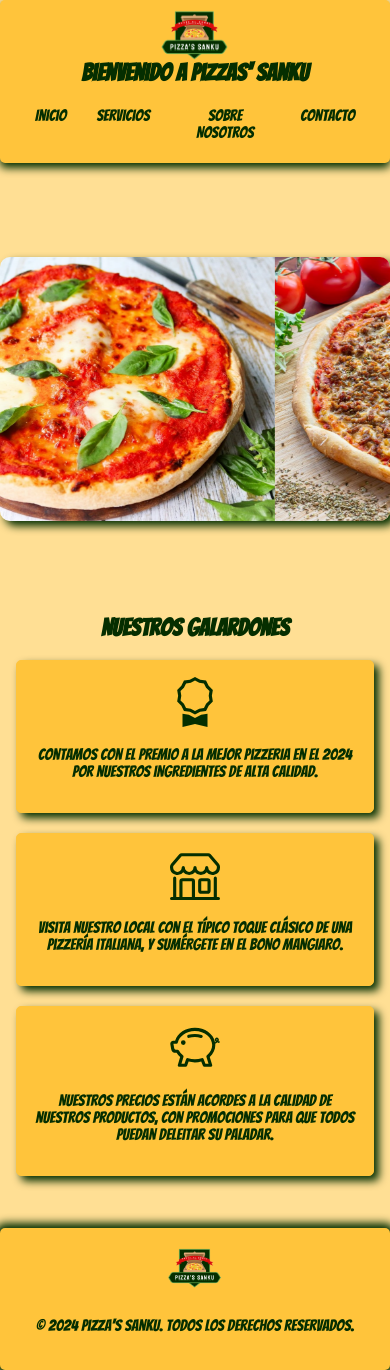
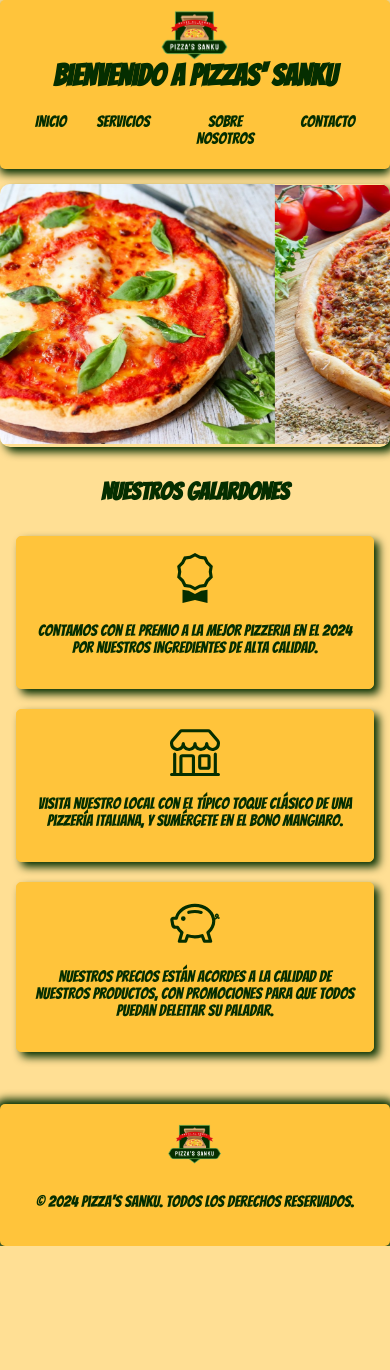
Before and after one commit to elSanku/Tarea3, a website: page index.html in a window 390 px wide. After the commit the page ends 1246 px from the top, so only its background shows below. Drawn offline with Linux system fonts and the light colour scheme.

Commit message:
Se arregla link de css, comentarios en html y comentarios en css (#1)
Co-authored-by: Felipe Andres Bustamante Alcavil <fbustamante@SOFTLAND.CL>

```diff
--- a/assets/scss/base/_styles.scss
+++ b/assets/scss/base/_styles.scss
@@ -17,165 +17,157 @@ body {
 
 /* Estilos Header */
 .header {
-    background-color: var(--color-principal);
-    padding: 10px 20px;
-    display: flex;
-    align-items: center;
-    justify-content: space-between;
-    border-radius: 5px;
-    box-shadow: 0 5px 8px var(--color-detalles);
+    background-color: var(--color-principal); /* Color de fondo del header */
+    padding: 10px 20px; /* Espaciado interno del header */
+    display: flex; /* Utiliza flexbox para el layout del header */
+    align-items: center; /* Centra verticalmente los elementos del header */
+    justify-content: space-between; /* Espacia elementos entre sí */
+    border-radius: 5px; /* Bordes redondeados */
+    box-shadow: 0 5px 8px var(--color-detalles); /* Sombra del header */
 }
 
 .header__content {
-    display: flex;
-    align-items: center;
-    flex: 1;
-    justify-content: space-between;
+    display: flex; /* Flexbox para el contenido del header */
+    align-items: center; /* Centra verticalmente el contenido */
+    flex: 1; /* Permite que el contenido ocupe el espacio disponible */
+    justify-content: space-between; /* Espacio entre elementos del contenido */
 }
 
 .header__logo {
-    height: 50px;
+    height: 50px; /* Altura del logo */
 }
 
 .header__titulo {
-    color: var(--color-detalles);
-    margin: 0 10px;
-    text-align: center;
-    flex: 1;
+    color: var(--color-detalles); /* Color del título */
+    margin: 0 10px; /* Margen lateral */
+    text-align: center; /* Centra el texto */
+    flex: 1; /* Permite que el título ocupe el espacio disponible */
+    font-size: 30px; /* Tamaño de la fuente */
 }
 
 .header__nav {
-    display: flex;
-    justify-content: flex-end;
+    display: flex; /* Flexbox para la navegación */
+    justify-content: flex-end; /* Alinea los links a la derecha */
 }
 
 .header__nav-link {
-    color: var(--color-detalles);
-    text-decoration: none;
-    margin-left: 20px;
-    padding: 7px 10px;
-    transition: background-color 0.3s, box-shadow 0.3s; /* Añadir transiciones */
+    color: var(--color-detalles); /* Color de los links de navegación */
+    text-decoration: none; /* Elimina subrayado */
+    margin-left: 20px; /* Margen a la izquierda de los links */
+    padding: 7px 10px; /* Espaciado interno de los links */
+    transition: background-color 0.3s, box-shadow 0.3s; /* Transiciones suaves para hover */
 }
 
 .header__nav-link:hover {
-    background-color: var(--color-navegador);
-    border-radius: 5px;
-    box-shadow: 5px 5px 8px var(--color-detalles);
+    background-color: var(--color-navegador); /* Color de fondo al pasar el mouse */
+    border-radius: 5px; /* Bordes redondeados en hover */
+    box-shadow: 5px 5px 8px var(--color-detalles); /* Sombra al pasar el mouse */
 }
 
 /* Estilos Slider (Carrusel) */
 .hero-section {
-    display: flex;
-    justify-content: center;
-    align-items: center;
-    height: 50vh; /* Ajusta la altura del hero */
-    margin: 15px 0;
+    flex: 1; /* Deja que esta sección ocupe el espacio disponible */
+    display: flex; /* Flexbox para centrar el contenido */
+    justify-content: center; /* Centra horizontalmente */
+    align-items: center; /* Centra verticalmente */
+    margin: 15px 0; /* Margen superior e inferior */
     cursor: pointer; /* Indica que es interactivo */
+    position: relative; /* Contexto para posicionamientos internos */
 }
 
 .hero-section__slider {
-    position: relative;
+    flex: 1; /* Permite que el slider ocupe el espacio disponible */
     max-width: 800px; /* Ancho máximo del slider */
     max-height: 400px; /* Altura máxima del slider */
-    overflow: hidden; /* Oculta el contenido que desborda */
+    overflow: hidden; /* Oculta contenido que desborda */
     border-radius: 10px; /* Bordes redondeados */
-    box-shadow: 5px 5px 8px var(--color-detalles); /* Sombra */
-    display: flex;
-    justify-content: center;
+    box-shadow: 5px 5px 8px var(--color-detalles); /* Sombra del slider */
 }
 
 .hero-section__slides {
     display: flex; /* Flexbox para los slides */
-    align-items: center;
-    transition: transform 0.5s ease; /* Transición suave */
+    align-items: center; /* Centra verticalmente los slides */
+    transition: transform 0.5s ease; /* Transición suave para movimiento de slides */
 }
 
 .hero-section__slide {
     min-width: 100%; /* Cada slide ocupa el 100% del ancho */
-    align-items: center; /* Centra verticalmente */
 }
 
-.hero-section__img {
+.hero-section__slide-img {
     width: 100%; /* Imagen ocupa todo el ancho del slide */
     height: 100%; /* Imagen ocupa toda la altura del slide */
     object-fit: cover; /* Mantiene la relación de aspecto de la imagen y cubre el contenedor */
 }
 
-.hero-section__img img {
-    width: 100%; /* Ocupa todo el ancho del contenedor */
-    height: 100%; /* Ocupa toda la altura del contenedor */
-    object-fit: cover; /* Cubre el contenedor manteniendo la relación de aspecto */
-
-}
-
 /* Estilos Main */
 .main-content {
-    padding: 0rem 1rem 2rem 1rem;
+    padding: 0rem 1rem 2rem 1rem; /* Espaciado del contenido principal */
 }
 
 .main-content__titulo {
-    text-align: center;
-    color: var(--color-detalles);
-    margin: 15px 0;
+    text-align: center; /* Centra el título del contenido principal */
+    color: var(--color-detalles); /* Color del texto */
+    margin: 2rem 0; /* Margen superior e inferior */
 }
 
 .main-content__pilares {
-    display: grid; /* Cambiar a grid */
+    display: grid; /* Cambiar a grid para los pilares */
     grid-template-columns: repeat(auto-fit, minmax(250px, 1fr)); /* Columnas responsivas */
     gap: 20px; /* Espaciado entre pilares */
-    margin: 20px 0;
+    margin: 20px 0; /* Margen superior e inferior */
 }
 
 .main-content__pilar {
-    text-align: center;
-    padding: 1rem; /* Cambiado a rem */
-    border: 1px solid var(--color-principal);
-    border-radius: 5px;
-    box-shadow: 5px 5px 8px var(--color-detalles);
-    background-color: var(--color-principal);
-    transition: transform 0.2s ease; /* Añadir transición */
+    text-align: center; /* Centra el texto del pilar */
+    padding: 1rem; /* Espaciado interno del pilar */
+    border: 1px solid var(--color-principal); /* Borde del pilar */
+    border-radius: 5px; /* Bordes redondeados */
+    box-shadow: 5px 5px 8px var(--color-detalles); /* Sombra del pilar */
+    background-color: var(--color-principal); /* Color de fondo del pilar */
 }
 
 .main-content__texto,
 .main-content__icon {
-    color: var(--color-detalles);
+    color: var(--color-detalles); /* Color del texto e iconos */
 }
+
 .main-content__icon:hover {
-    transition: transform 0.3s ease; /* Transición suave */
+    transition: transform 0.3s ease; /* Transición suave al pasar el mouse */
     transform: translateY(-5px); /* Eleva el pilar al pasar el ratón */
 }
 
 /* Estilo Footer */
 .footer {
-    border-radius: 5px;
-    box-shadow: 0px 0px 8px 5px var(--color-detalles);
-    background-color: var(--color-principal);
-    color: var(--color-detalles);
-    text-align: center;
-    padding: 20px 0;
+    border-radius: 5px; /* Bordes redondeados */
+    box-shadow: 0px 0px 8px 5px var(--color-detalles); /* Sombra del footer */
+    background-color: var(--color-principal); /* Color de fondo del footer */
+    color: var(--color-detalles); /* Color del texto */
+    text-align: center; /* Centra el texto en el footer */
+    padding: 20px 0; /* Espaciado interno del footer */
 }
 
 .footer__logo {
-    height: 40px;
-    margin-bottom: 10px;
+    height: 40px; /* Altura del logo en el footer */
+    margin-bottom: 10px; /* Margen inferior del logo */
 }
 
 /* Media Queries */
 @media (max-width: 838px) {
     .header {
-        flex-direction: column;
-        align-items: center;
-        text-align: center;
+        flex-direction: column; /* Cambia a columna en pantallas pequeñas */
+        align-items: center; /* Centra elementos en la columna */
+        text-align: center; /* Centra el texto */
     }
 
     .header__nav {
-        justify-content: center;
-        margin-top: 10px;
+        justify-content: center; /* Centra los links de navegación */
+        margin-top: 10px; /* Margen superior para separación */
     }
 
     .header__nav-link {
-        margin: 5px;
-        text-align: center;
+        margin: 5px; /* Margen para los links de navegación */
+        text-align: center; /* Centra el texto de los links */
     }
 
     .main-content__pilares {
--- a/index.html
+++ b/index.html
@@ -5,15 +5,15 @@
     <meta charset="UTF-8">
     <meta name="viewport" content="width=device-width, initial-scale=1.0">
     <title>Pizza's Sanku</title>
-    <link rel="stylesheet" href="assets/styles/styles.css">
+    <link rel="stylesheet" href="assets/css/styles.css">
     <link rel="preconnect" href="https://fonts.googleapis.com">
     <link rel="preconnect" href="https://fonts.gstatic.com" crossorigin>
     <link href="https://fonts.googleapis.com/css2?family=Bangers&display=swap" rel="stylesheet">
 </head>
 
 <body>
-    <main class="layout">
-        <section class="layout__section header">
+    <main class="layout"> <!-- Contenedor principal con layout -->
+        <section class="layout__section header"> <!-- Sección del header -->
             <img src="assets/imagenes/LogoPizza.png" alt="Logo de la empresa" class="header__logo">
             <h1 class="header__titulo">Bienvenido a Pizzas' Sanku</h1>
             <nav class="layout__section header__nav">
@@ -22,23 +22,31 @@
                 <a href="#sobre-nosotros" class="header__nav-link">Sobre Nosotros</a>
                 <a href="#contacto" class="header__nav-link">Contacto</a>
             </nav>
-        </section>
-        <section class="layout__section hero-section">
-            <section class="hero-section__slider">
-                <section class="hero-section__slides" id="slides">
-                    <div class="hero-section__slide hero-section__img"><img src="assets/imagenes/PizzaSlide1.jpg"
-                            alt="Imagen 1"></div>
-                    <div class="hero-section__slide hero-section__img"><img src="assets/imagenes/PizzaSlide2.jpg"
-                            alt="Imagen 2"></div>
-                    <div class="hero-section__slide hero-section__img"><img src="assets/imagenes/PizzaSlide3.jpg"
-                            alt="Imagen 3"></div>
-                </section>
-            </section>
-        </section>
-        <section class="layout__section main-content">
+        </section><!-- Fin Sección del header -->
+
+        <section class="layout__section hero-section"> <!-- Sección del slider (hero) -->
+            <div class="hero-section__slider"> <!-- Contenedor del slider -->
+                <div class="hero-section__slides" id="slides"> <!-- Contenedor para los slides -->
+                    <div class="hero-section__slide"> <!-- Primer slide -->
+                        <img class="hero-section__slide-img" src="assets/imagenes/PizzaSlide1.jpg" alt="Imagen 1">
+                        <!-- Imagen del slide -->
+                    </div>
+                    <div class="hero-section__slide"> <!-- Segundo slide -->
+                        <img class="hero-section__slide-img" src="assets/imagenes/PizzaSlide2.jpg" alt="Imagen 2">
+                        <!-- Imagen del slide -->
+                    </div>
+                    <div class="hero-section__slide"> <!-- Tercer slide -->
+                        <img class="hero-section__slide-img" src="assets/imagenes/PizzaSlide3.jpg" alt="Imagen 3">
+                        <!-- Imagen del slide -->
+                    </div>
+                </div><!-- Fin Contenedor para los slides -->
+            </div><!-- Fin Contenedor del slider -->
+        </section><!-- Fin Sección del slider (hero) -->
+
+        <section class="layout__section main-content"> <!-- Sección del contenido principal -->
             <h2 class="main-content__titulo">Nuestros Galardones</h2>
             <section class="main-content__pilares">
-                <section class="main-content__pilar">
+                <article class="main-content__pilar">
                     <svg xmlns="http://www.w3.org/2000/svg" width="50" height="50" fill="currentColor"
                         class="main-content__icon" viewBox="0 0 16 16">
                         <path
@@ -47,8 +55,8 @@
                     </svg>
                     <p class="main-content__texto">Contamos con el premio a la mejor pizzeria en el 2024 por nuestros
                         ingredientes de alta calidad.</p>
-                </section>
-                <section class="main-content__pilar">
+                </article>
+                <article class="main-content__pilar">
                     <svg xmlns="http://www.w3.org/2000/svg" width="50" height="50" fill="currentColor"
                         class="main-content__icon" viewBox="0 0 16 16">
                         <path
@@ -56,8 +64,8 @@
                     </svg>
                     <p class="main-content__texto">Visita nuestro local con el típico toque clásico de una pizzería
                         italiana, y sumérgete en el bono mangiaro.</p>
-                </section>
-                <section class="main-content__pilar">
+                </article>
+                <article class="main-content__pilar">
                     <svg xmlns="http://www.w3.org/2000/svg" width="50" height="50" fill="currentColor"
                         class="main-content__icon" viewBox="0 0 16 16">
                         <path
@@ -67,14 +75,16 @@
                     </svg>
                     <p class="main-content__texto">Nuestros precios están acordes a la calidad de nuestros productos,
                         con promociones para que todos puedan deleitar su paladar.</p>
-                </section>
+                </article>
             </section>
-        </section>
-    </main>
-    <section class="layout__section footer">
+        </section><!-- Fin Sección del contenido principal -->
+    </main><!-- Fin Contenedor principal con layout -->
+
+    <section class="layout__section footer"> <!-- Sección del footer -->
         <img src="assets/imagenes/LogoPizza.png" alt="Logo de la empresa" class="footer__logo">
         <p class="footer__texto">&copy; 2024 Pizza's Sanku. Todos los derechos reservados.</p>
-    </section>
+    </section><!-- Fin Sección del footer -->
+
     <script src="assets/script/script.js"></script> <!-- Enlace al archivo JS -->
 </body>
 
```
Also changed, not shown: assets/css/styles.css, assets/styles/styles.css (deleted), styles/styles.css (deleted), 1 other file.
